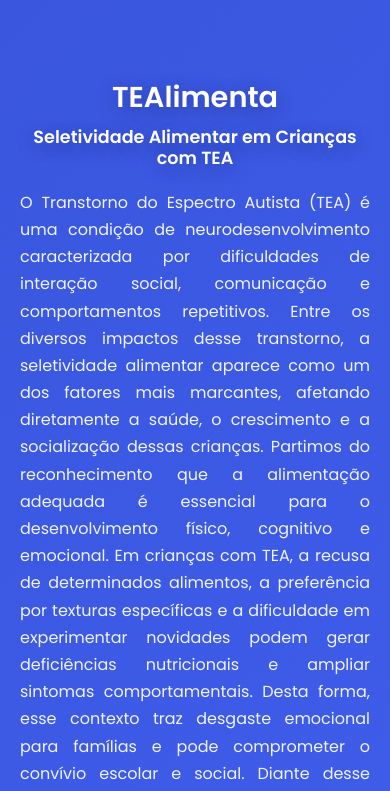
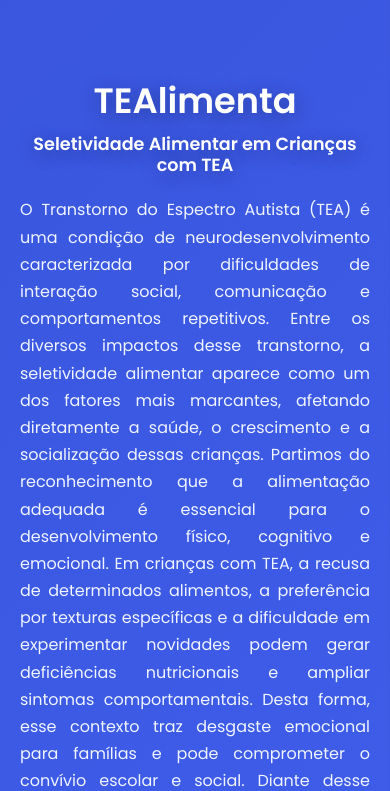
Before and after one commit to Rafinha003/Artigo_cientifico, a plain HTML site: page index.html in a window 390 px wide. Shown: the top 791 px of the page. Drawn offline with Linux system fonts and the light colour scheme.

Commit message:
Ajustando tamanho do titulo

```diff
--- a/index.html
+++ b/index.html
@@ -47,7 +47,7 @@ header h1 {
 
 .site-name {
   margin-bottom: 12px;
-  font-size: 2.4rem;
+  font-size: 3.1rem;
   font-weight: 700;
   line-height: 1.2;
   text-align: center;
@@ -163,7 +163,7 @@ footer p {
   }
 
   .site-name {
-    font-size: 2rem;
+    font-size: 2.5rem;
   }
 
   header p,
@@ -182,7 +182,7 @@ footer p {
   }
 
   .site-name {
-    font-size: 1.8rem;
+    font-size: 2.2rem;
   }
 
   .btn {
```
